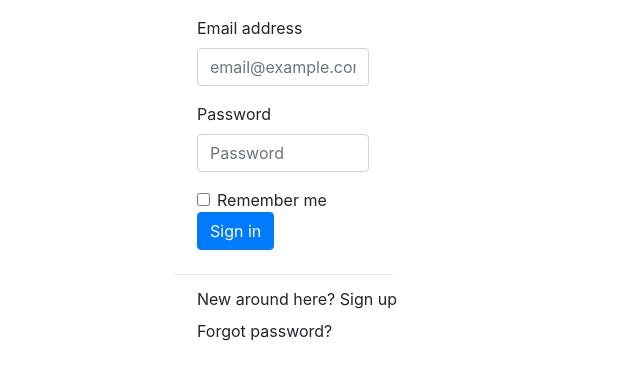
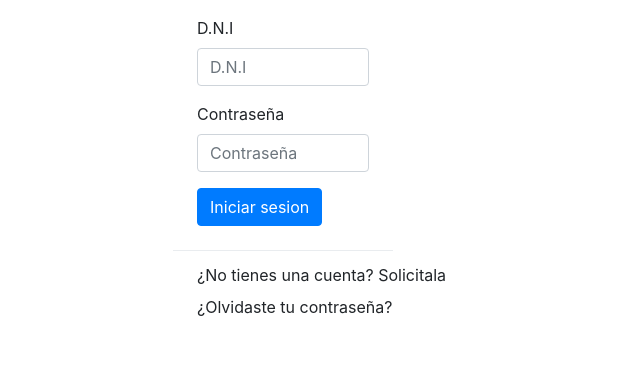
Before and after one commit to IgnaPalomeque/PG3_ProyectoFinal, a Django app: page / in a window 1280 px wide. Shown: the top 380 px of the page, without its empty margins (357-997 px from the left). Run offline with Django 3.2, Linux system fonts and the light colour scheme; parts of the project's set-up code (start-up, migrations or seed data) failed here and were passed over; some libraries are stand-ins or nearby versions.

Commit message:
traduccion del login al español

```diff
--- a/config/templates/bibliovirtual/login.html
+++ b/config/templates/bibliovirtual/login.html
@@ -8,31 +8,25 @@
     <!-- Bootstrap CSS -->
     <link rel="stylesheet" href="https://maxcdn.bootstrapcdn.com/bootstrap/4.0.0/css/bootstrap.min.css" integrity="sha384-Gn5384xqQ1aoWXA+058RXPxPg6fy4IWvTNh0E263XmFcJlSAwiGgFAW/dAiS6JXm" crossorigin="anonymous">
 
-    <title>Hello, world!</title>
+    <title>Iniciar Sesion</title>
   </head>
   <body>
     <div class="container" style="width: 250px;">
 
         <form class="px-4 py-3">
           <div class="form-group">
-            <label for="exampleDropdownFormEmail1">Email address</label>
-            <input type="email" class="form-control" id="exampleDropdownFormEmail1" placeholder="email@example.com">
+            <label for="exampleDropdownFormEmail1">D.N.I</label>
+            <input type="number" class="form-control" id="exampleDropdownFormEmail1" placeholder="D.N.I">
           </div>
           <div class="form-group">
-            <label for="exampleDropdownFormPassword1">Password</label>
-            <input type="password" class="form-control" id="exampleDropdownFormPassword1" placeholder="Password">
+            <label for="exampleDropdownFormPassword1">Contraseña</label>
+            <input type="password" class="form-control" id="exampleDropdownFormPassword1" placeholder="Contraseña">
           </div>
-          <div class="form-check">
-            <input type="checkbox" class="form-check-input" id="dropdownCheck">
-            <label class="form-check-label" for="dropdownCheck">
-              Remember me
-            </label>
-          </div>
-          <button type="submit" class="btn btn-primary">Sign in</button>
+          <button type="submit" class="btn btn-primary">Iniciar sesion</button>
         </form>
         <div class="dropdown-divider"></div>
-        <a class="dropdown-item" href="#">New around here? Sign up</a>
-        <a class="dropdown-item" href="#">Forgot password?</a>
+        <a class="dropdown-item" href="#">¿No tienes una cuenta? Solicitala</a>
+        <a class="dropdown-item" href="#">¿Olvidaste tu contraseña?</a>
     </div>
 
 
```
